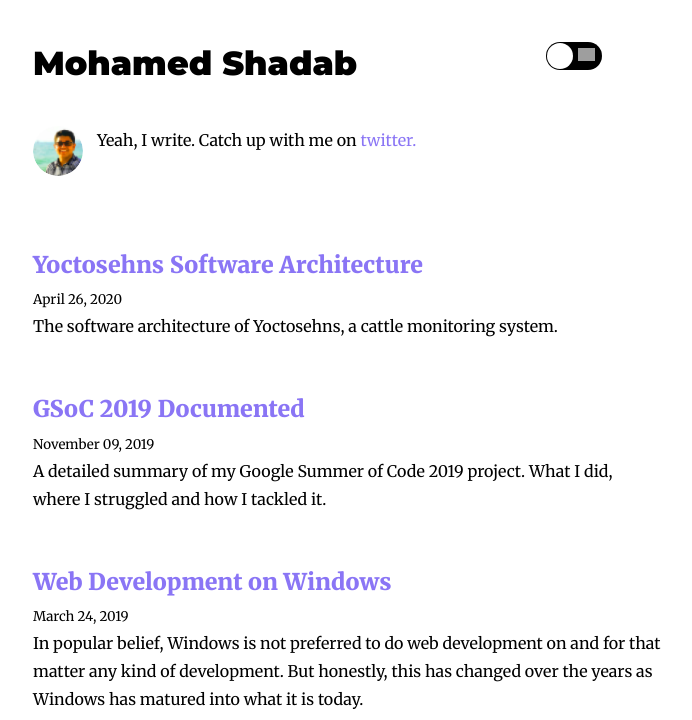
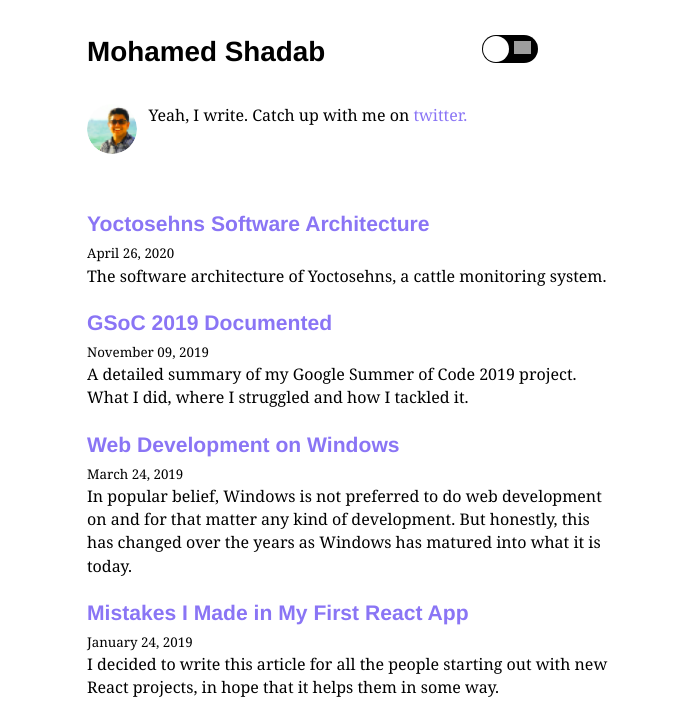
Before and after one commit to statebait/blog, a Gatsby site: page / in a window 1280 px wide. Shown: the top 720 px of the page, without its empty margins (292-984 px from the left). Built offline with nearby package versions, Linux system fonts and the light colour scheme; Gatsby itself is replaced by a stand-in of ours; some packages are replaced by stand-ins of ours; grey boxes are pictures that could not be loaded.

Commit message:
feat: new theme, favicon changes and more

```diff
--- a/gatsby-browser.js
+++ b/gatsby-browser.js
@@ -1,5 +1,2 @@
-// custom typefaces
-import "typeface-montserrat"
-import "typeface-merriweather"
 import "./src/utils/codeStyle.css"
 import "./src/utils/global.css"
--- a/gatsby-config.js
+++ b/gatsby-config.js
@@ -64,7 +64,7 @@ module.exports = {
         background_color: `#ffffff`,
         theme_color: `#8a75f5`,
         display: `minimal-ui`,
-        icon: `content/assets/favicon.png`,
+        icon: `content/assets/profile-pic.png`,
       },
     },
     `gatsby-plugin-offline`,
--- a/src/utils/global.css
+++ b/src/utils/global.css
@@ -12,12 +12,21 @@ body.light {
 body.dark {
   --textColor: white;
   --bq: rgba(255, 255, 255, 0.7);
-  --bg: #1d1d1d;
+  --bg: #111111;
 }
 
 blockquote {
   color: var(--bq) !important;
   border-left: 0.32813rem solid var(--textColor);
+}
+
+h1,
+h2,
+h3,
+h4,
+h5,
+h6 {
+  color: var(--textColor);
 }
 
 a {
--- a/src/utils/typography.js
+++ b/src/utils/typography.js
@@ -1,7 +1,9 @@
 import Typography from "typography"
-import Wordpress2016 from "typography-theme-wordpress-2016"
+import parnassusTheme from "typography-theme-parnassus"
 
-Wordpress2016.overrideThemeStyles = () => {
+const typography = new Typography(parnassusTheme)
+
+parnassusTheme.overrideThemeStyles = () => {
   return {
     "a.gatsby-resp-image-link": {
       boxShadow: `none`,
@@ -9,15 +11,10 @@ Wordpress2016.overrideThemeStyles = () => {
   }
 }
 
-delete Wordpress2016.googleFonts
-
-const typography = new Typography(Wordpress2016)
-
-// Hot reload typography in development.
 if (process.env.NODE_ENV !== `production`) {
   typography.injectStyles()
 }
 
+// Export helper functions
+export const { scale, rhythm, options } = typography
 export default typography
-export const rhythm = typography.rhythm
-export const scale = typography.scale
```
Also changed, not shown: package.json (+4 -6 lines), content/assets/favicon.png (deleted), static/favicon.ico (deleted), 2 other files.
